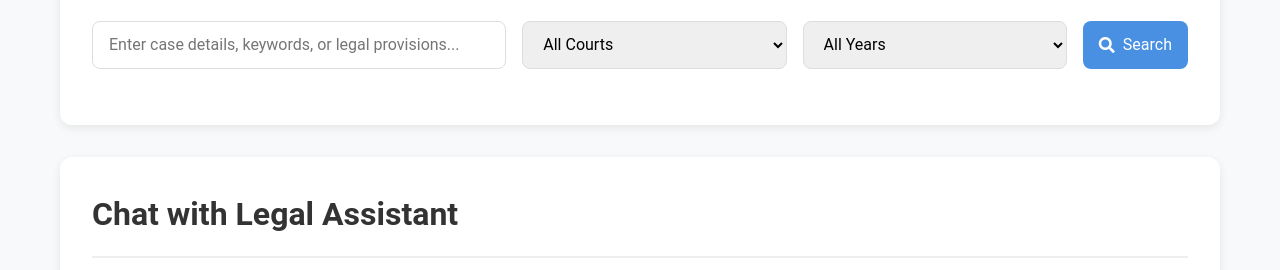
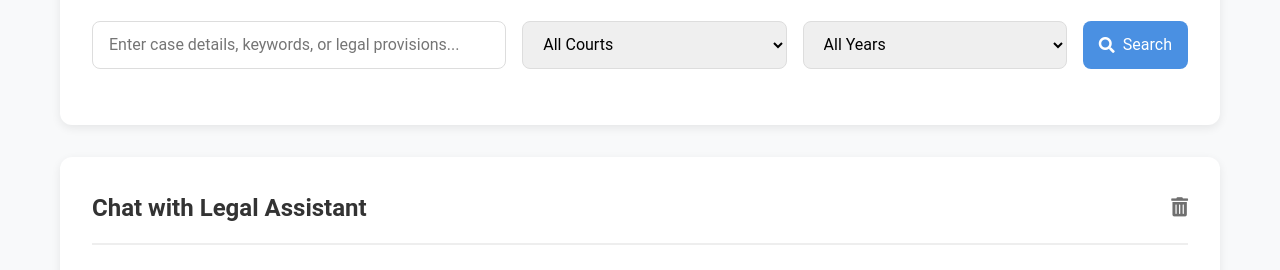
Before and after one commit to psreyas09/lawyer-app, a plain HTML site: page index.html in a window 1280 px wide. Shown: the part 608-878 px from the top of the page. Drawn offline with Linux system fonts and the light colour scheme.

Commit message:
feat(ui): add clear chat button

```diff
--- a/index.html
+++ b/index.html
@@ -123,7 +123,36 @@
         box-shadow: 0 3px 10px rgba(0, 0, 0, 0.08);
     }
 
-    .search-section h2, .chat-section h2, #resultsSection h2 {
+    .chat-header {
+        display: flex;
+        justify-content: space-between;
+        align-items: center;
+        margin-bottom: 1.5rem;
+        border-bottom: 2px solid #eee;
+        padding-bottom: 1rem;
+    }
+
+    .chat-header h2 {
+        margin-bottom: 0;
+        border-bottom: none;
+        padding-bottom: 0;
+    }
+
+    #clearChatBtn {
+        background: none;
+        border: none;
+        color: var(--text-color);
+        font-size: 1.2rem;
+        cursor: pointer;
+        opacity: 0.7;
+        transition: opacity 0.3s ease;
+    }
+
+    #clearChatBtn:hover {
+        opacity: 1;
+    }
+
+    .search-section h2, #resultsSection h2 {
         font-size: clamp(1.5rem, 4vw, 2rem);
         margin-bottom: 1.5rem;
         color: var(--text-color);
@@ -452,7 +481,10 @@
         </div>
 
         <div class="chat-section">
-            <h2>Chat with Legal Assistant</h2>
+            <div class="chat-header">
+                <h2>Chat with Legal Assistant</h2>
+                <button id="clearChatBtn" title="Clear Chat"><i class="fas fa-trash-alt"></i></button>
+            </div>
             <div id="chatMessages">
                 <!-- Chat messages will be dynamically inserted here -->
             </div>
```
